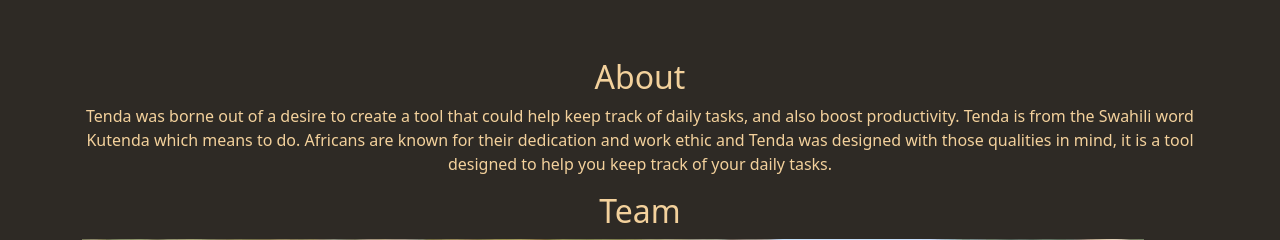
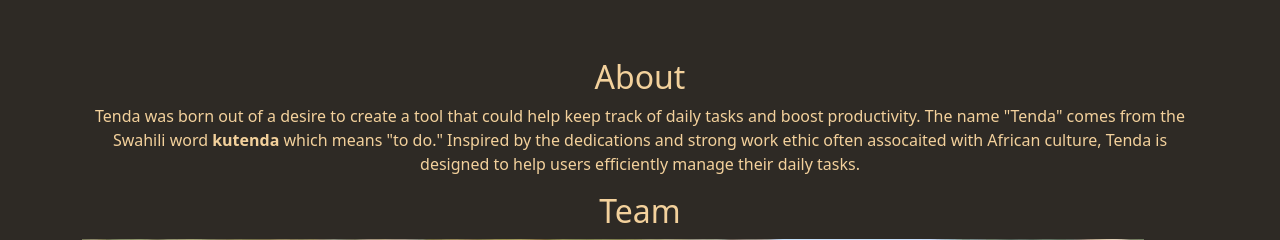
Before and after one commit to EmmanuelDanso1/Tenda-App, a Python web app: template Landing Page/templates/home.html in a window 1280 px wide. Shown: the part 1501-1741 px from the top of the page. Run offline with Jinja, Linux system fonts and the light colour scheme; the template is opened without the code that fills it, so the values that code supplies are empty; some libraries are stand-ins or nearby versions.

Commit message:
Updated about

```diff
--- a/Landing Page/templates/home.html
+++ b/Landing Page/templates/home.html
@@ -41,9 +41,9 @@
 
     <section class="about">
       <h2 class="text-center">About</h2>
-      <p class="text-center">Tenda was borne out of a desire to create a tool that could help keep track of daily tasks, and also boost productivity. Tenda is from the Swahili word Kutenda which means to do.
+      <p class="text-center">Tenda was born out of a desire to create a tool that could help keep track of daily tasks and boost productivity. The name "Tenda" comes from the Swahili word <strong>kutenda</strong> which means "to do."
 
-        Africans are known for their dedication and work ethic and Tenda was designed with those qualities in mind, it is a tool designed to help you keep track of your daily tasks.</p>
+        Inspired by the dedications and strong work ethic often assocaited with African culture, Tenda is designed to help users efficiently manage their daily tasks.</p>
     </section>
 
     <section class="team">
```
